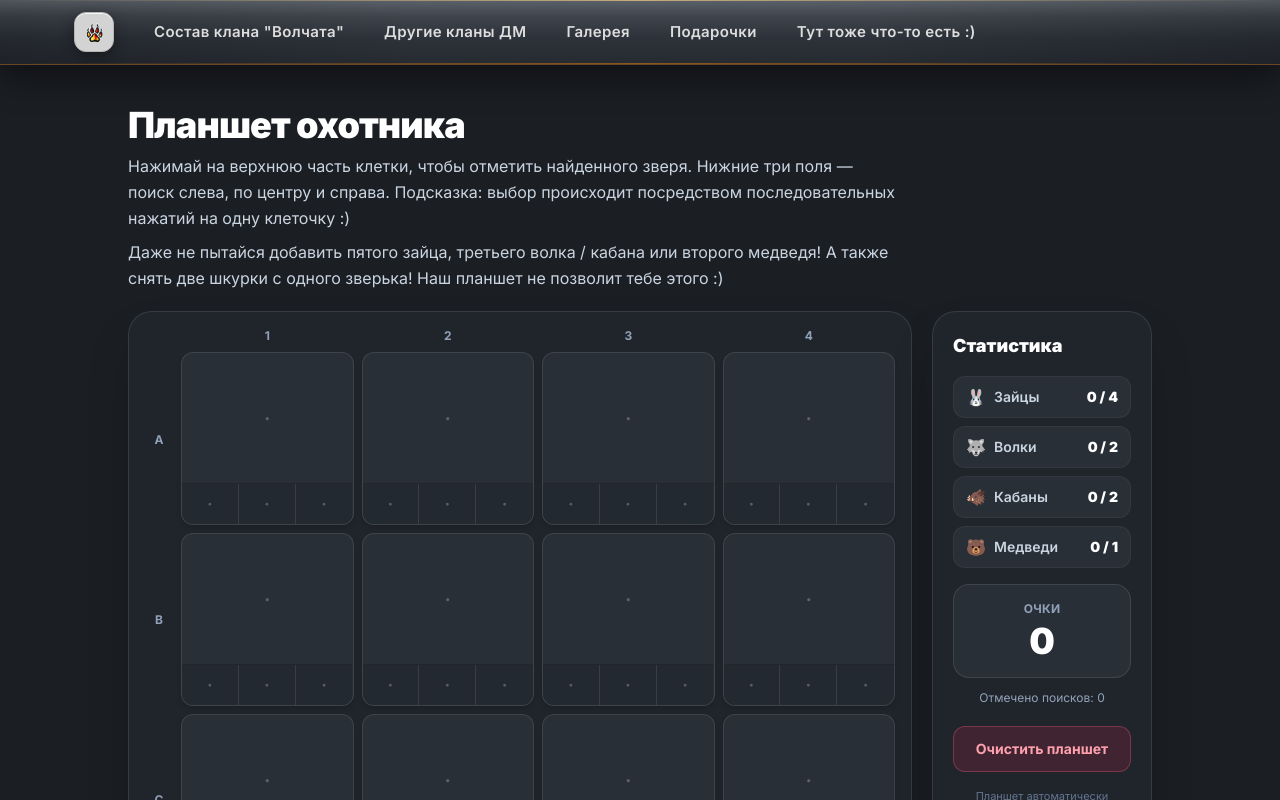
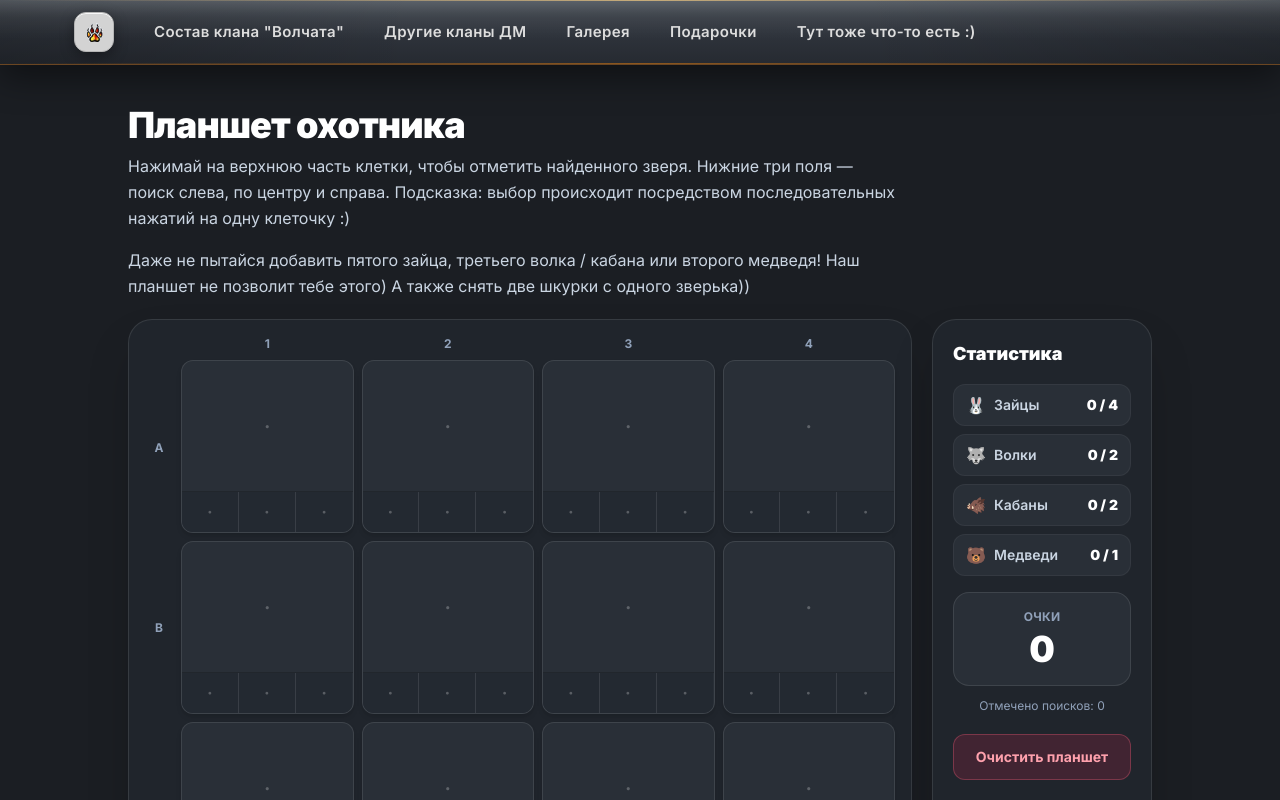
Before and after one commit to reverie-w-sh/dm-portal, a Next.js app: page /hunter-board in a window 1280 px wide. Shown: the top 800 px of the page. Built offline with nearby package versions, Linux system fonts and the light colour scheme.

Commit message:
Update HunterBoard.tsx

```diff
--- a/src/components/HunterBoard.tsx
+++ b/src/components/HunterBoard.tsx
@@ -425,8 +425,8 @@ export default function HunterBoard() {
           Нижние три поля — поиск слева, по центру и справа.
           Подсказка: выбор происходит посредством последовательных нажатий на одну клеточку :)
         </p>
-        <p className="mt-2 max-w-3xl text-s leading-relaxed text-slate-300 sm:text-base">
-          Даже не пытайся добавить пятого зайца, третьего волка / кабана или второго медведя! А также снять две шкурки с одного зверька! Наш планшет не позволит тебе этого :)
+        <p className="mt-4 max-w-3xl text-s leading-relaxed text-slate-300 sm:text-base">
+          Даже не пытайся добавить пятого зайца, третьего волка / кабана или второго медведя! Наш планшет не позволит тебе этого) А также снять две шкурки с одного зверька))
         </p>
       </div>
 
```
